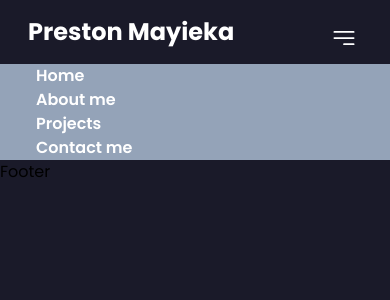
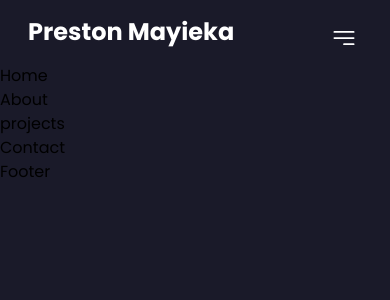
Before and after one commit to preston176/Personal-Portfolio, a React (Vite) app: page / in a window 390 px wide. Shown: the top 300 px of the page. Built offline with nearby package versions, Linux system fonts and the light colour scheme.

Commit message:
conditional styling working in nav

```diff
--- a/src/components/Header.jsx
+++ b/src/components/Header.jsx
@@ -22,7 +22,7 @@ const Header = () => {
         </div>
 
         {/* md: mobile icons */}
-        <div onClick={()=> {setOpen(!open)}} className='w-7 h-7 right-8 top-6 cursor-pointer md:hidden text-white absolute'>
+        <div onClick={() => setOpen(!open)} className='w-7 h-7 right-8 top-6 cursor-pointer md:hidden text-white absolute'>
           {
             /* show only if open... */
             open ? <XMarkIcon /> : <Bars3BottomRightIcon />
@@ -30,7 +30,7 @@ const Header = () => {
         </div>
 
         {/* navbar */}
-        <ul className={`md:flex md: items-center md:pd-0 absolute md:static md:z-auto z-10 left-0 w-full md:w-auto mt-4 md:pl-0 pl-9 bg-slate-400 sm:bg-transparent transition-all duration-500 ease-in-out`}>
+        <ul className={`md:flex md:items-center md:pd-0 absolute md:static md:z-auto z-10 left-0 w-full md:w-auto mt-4 md:pl-0 pl-9 bg-slate-400 sm:bg-transparent transition-all duration-500 ease-in-out ${open ? "top-12" : "top-[-490px]"}`}>
           {links.map((item) =>
             <li key={crypto.randomUUID()}
               className='md:ml-8 md:my-0 my:7 font-semibold'>
```
